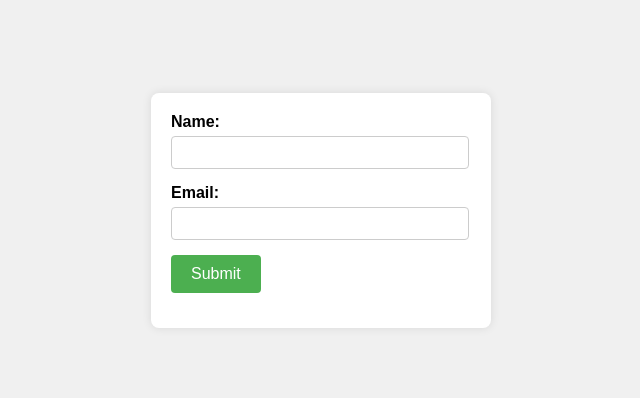
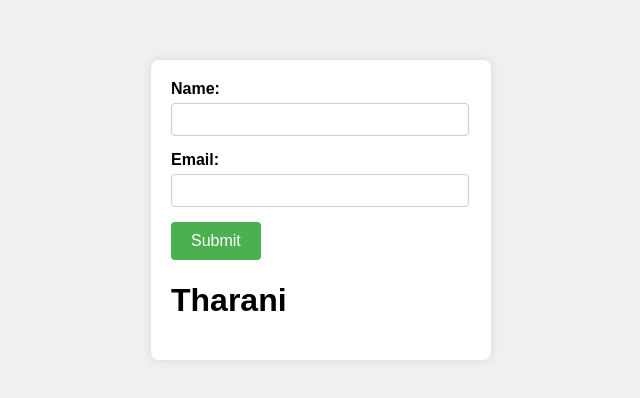
Before and after one commit to tharani3920/senthoor-tharani, a plain HTML site: page index.html in a window 1280 px wide. Shown: the part 190-588 px from the top of the page, without its empty margins (319-959 px from the left). Drawn offline with Linux system fonts and the light colour scheme.

Commit message:
tharani commit

```diff
--- a/index.html
+++ b/index.html
@@ -68,6 +68,9 @@
         </div>
     </form>
     <div class="output" id="output"></div>
+    <h1>
+        Tharani
+    </h1>
 </div>
 
 <script>
```
